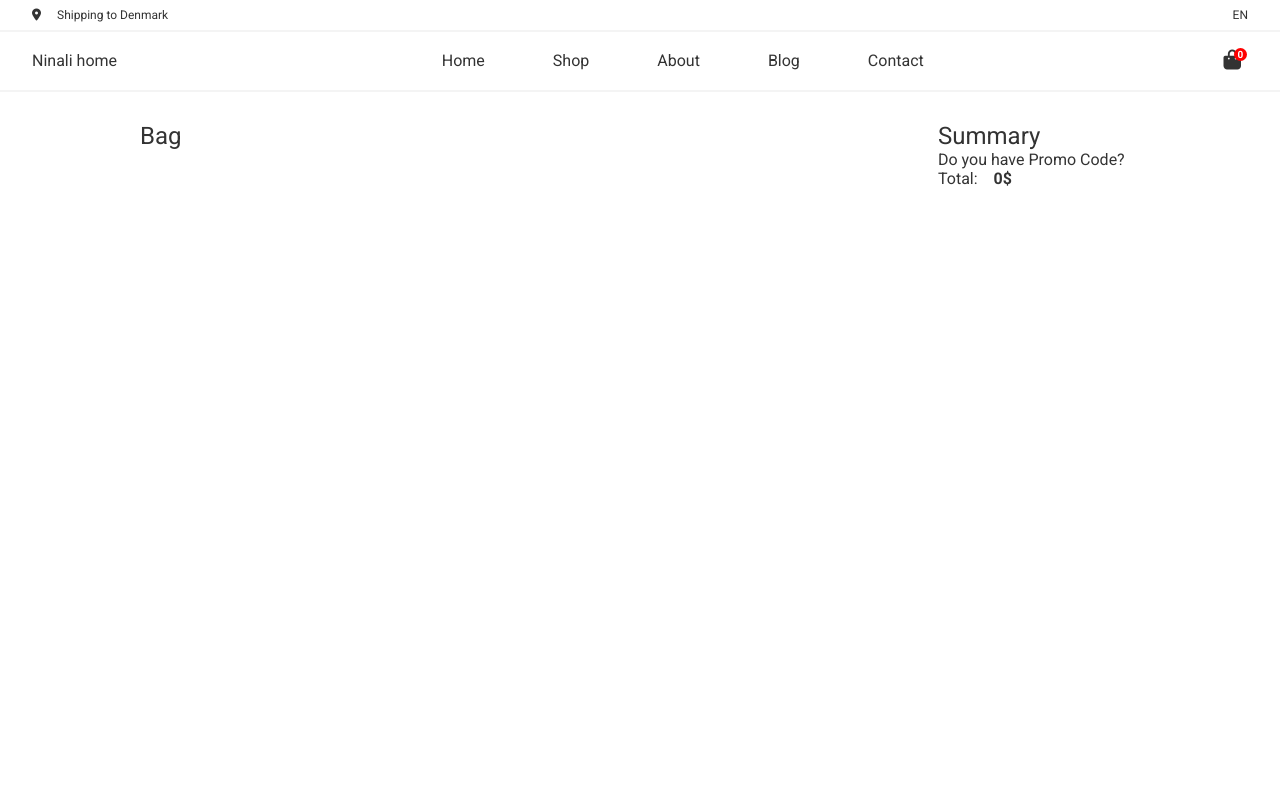
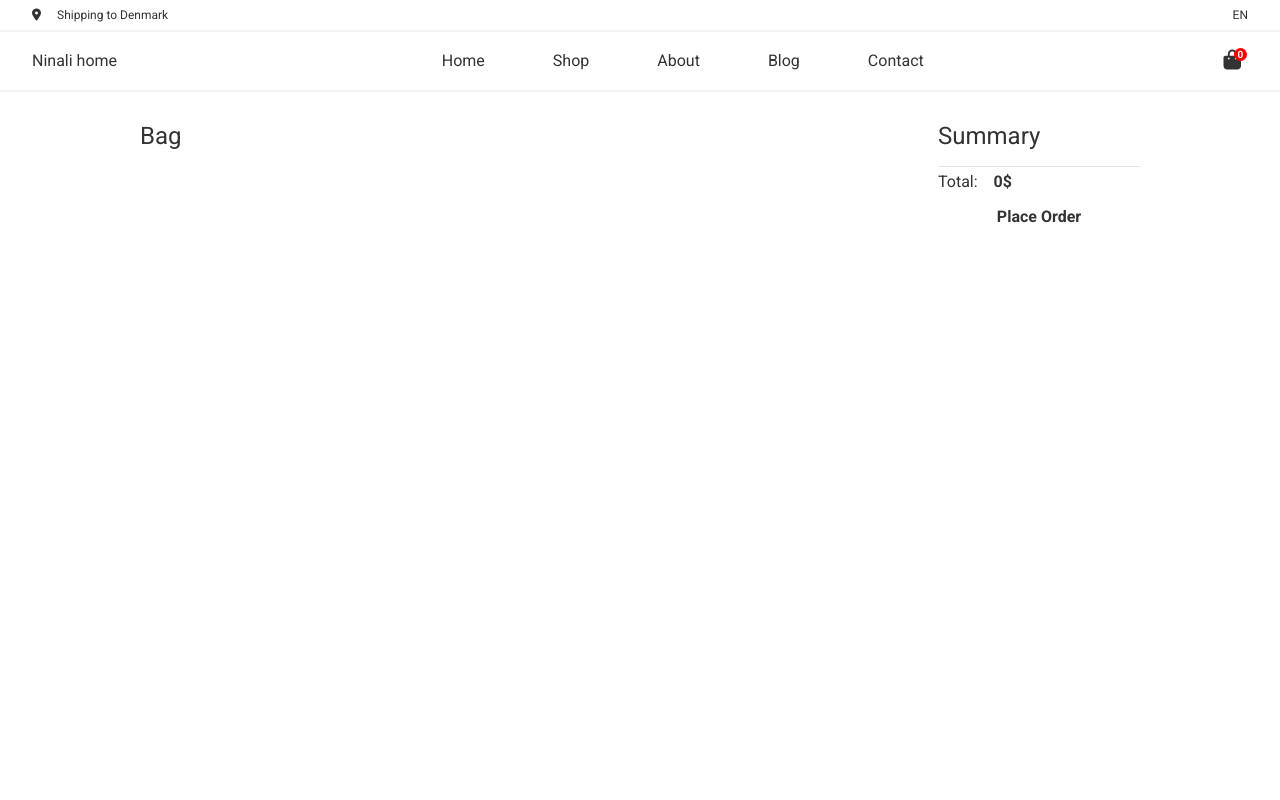
Before and after one commit to nikitabobers/ninalihome, a React (Create React App) app in the folder client/: page /cart in a window 1280 px wide. Shown: the top 800 px of the page. Built offline with nearby package versions, Linux system fonts and the light colour scheme.

Commit message:
cart button refactor to link

```diff
--- a/client/src/components/pages/cart/Cart.jsx
+++ b/client/src/components/pages/cart/Cart.jsx
@@ -6,9 +6,10 @@ import {
 	countTotalPrice,
 } from "../../../actions/cartActions";
 import { Loader } from "../../layout/loader/Loader";
+import { Link } from "react-router-dom";
 import "./cart.css";
 
-const Cart = (props) => {
+const Cart = () => {
 	const cart = useSelector((state) => state.cart);
 
 	const { cartItems, loading, total } = cart;
@@ -48,11 +49,13 @@ const Cart = (props) => {
 					</div>
 					<div className="cart__section-pay">
 						<h2 className="">Summary</h2>
-						<div className="cart__section-promo">Do you have Promo Code?</div>
 						<div className="cart__section-total">
 							<p>Total:</p>
 							<span>{cartItems.length > 0 ? total : 0}$</span>
 						</div>
+						<Link className="btn btn--black" to="/order">
+							Place Order
+						</Link>
 					</div>
 				</div>
 			)}
--- a/client/src/components/pages/cart/cart.css
+++ b/client/src/components/pages/cart/cart.css
@@ -9,9 +9,18 @@
 }
 
 .cart__section-total {
+	margin-top: 1rem;
+	padding-top: 0.3rem;
 	display: flex;
+	border-top: 1px solid var(--color-grey-light);
 }
 .cart__section-total span {
 	margin-left: 1rem;
+	margin-bottom: 1rem;
 	font-weight: 600;
 }
+.cart__section-pay a {
+	display: block;
+	text-align: center;
+	width: 100%;
+}
```
